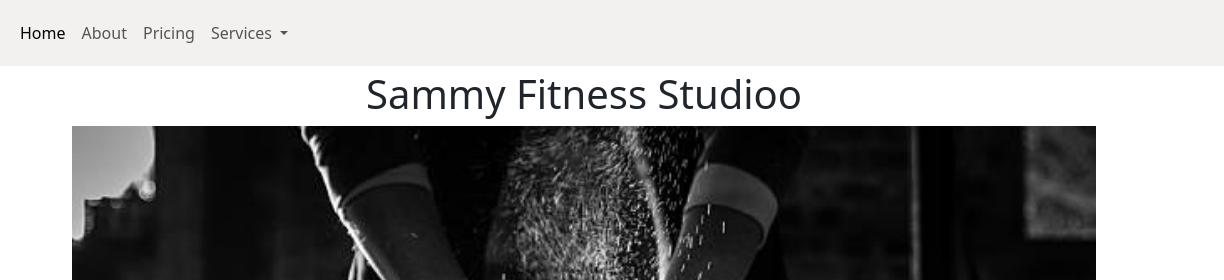
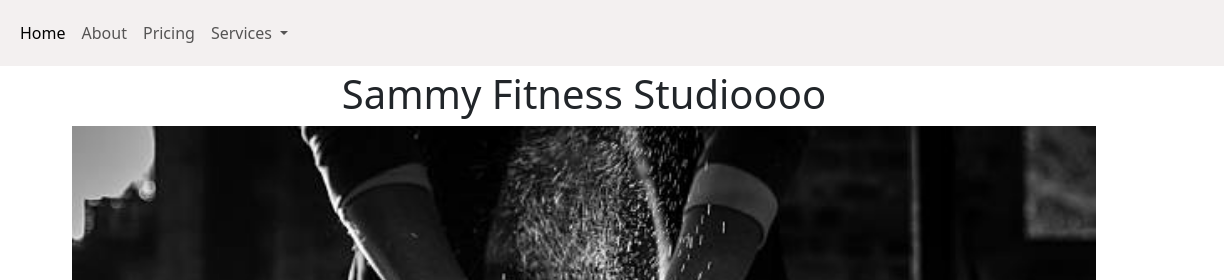
Before and after one commit to SelfPracticeProjects/FullStackProjects, a plain HTML site: page webpages/index.html in a window 1280 px wide. Shown: the top 280 px of the page, 56-1280 px from the left. Drawn offline with nearby package versions, Linux system fonts and the light colour scheme.

Commit message:
Update index.html

```diff
--- a/webpages/index.html
+++ b/webpages/index.html
@@ -12,7 +12,7 @@
     <header>
         <div>
             <h1 style="text-align: center;  padding-top: 70px; ">
-                Sammy Fitness Studioo
+                Sammy Fitness Studioooo
             </h1>
         </div>
 <!-- Navbar -->
```
